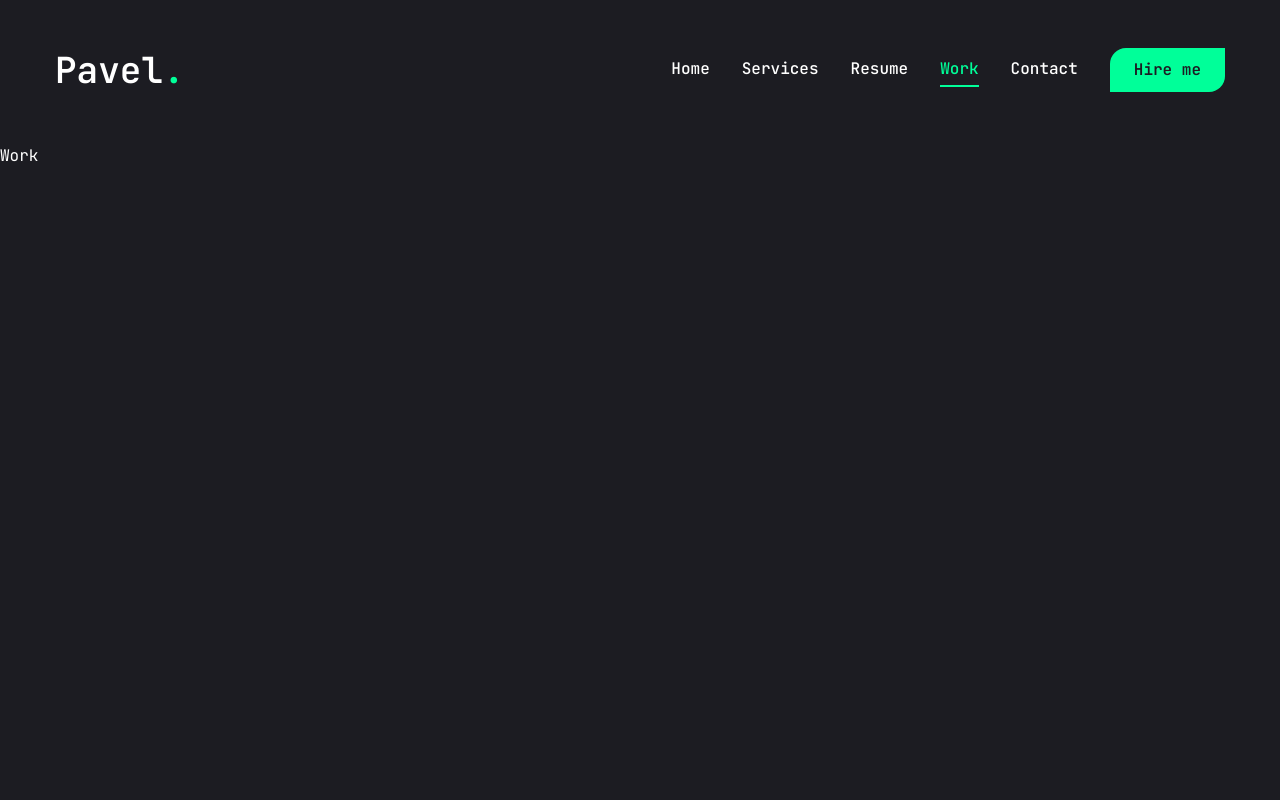
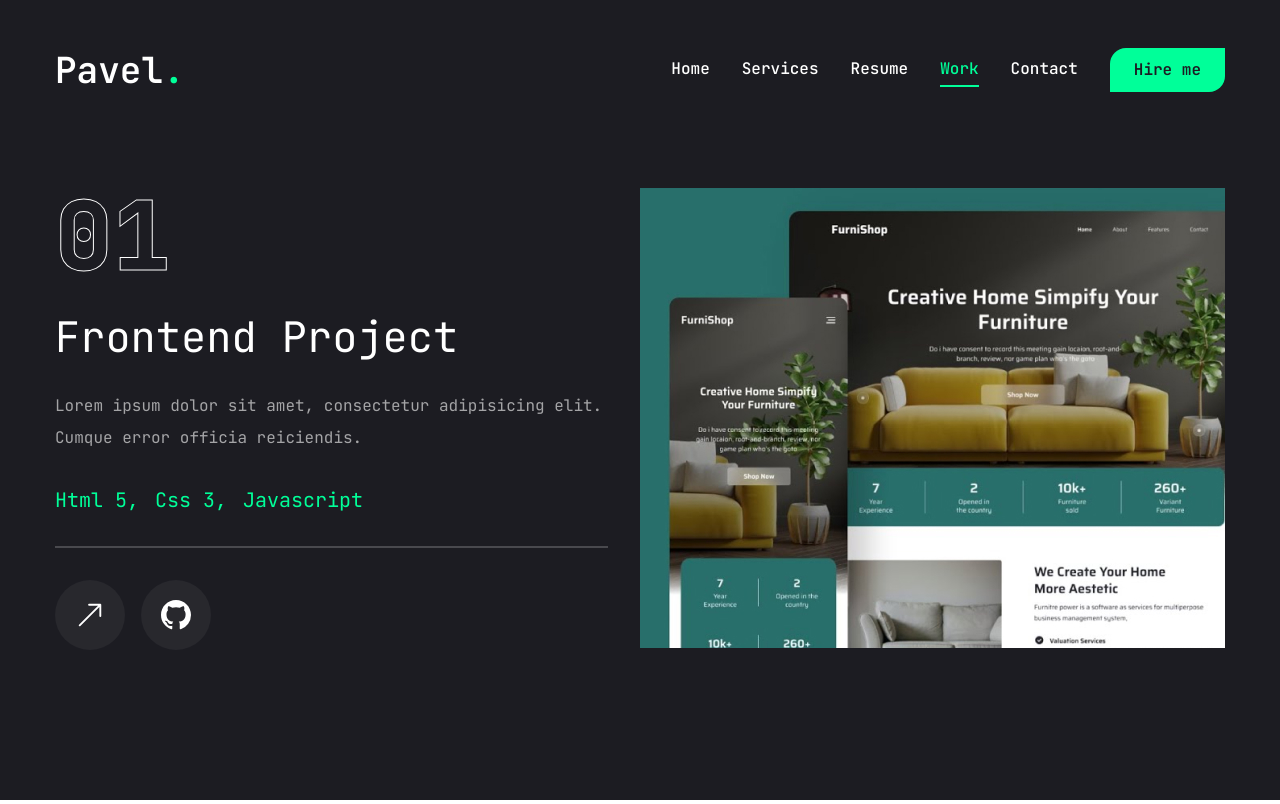
Before and after one commit to solidados/my-portfolio, a Next.js app: page /work in a window 1280 px wide. Built offline with nearby package versions, Linux system fonts and the light colour scheme.

Commit message:
feat: add work page and style it

```diff
--- a/app/work/page.tsx
+++ b/app/work/page.tsx
@@ -1,7 +1,174 @@
-import { FC } from "react";
+"use client";
 
+import { FC, useState } from "react";
+import { motion } from "framer-motion";
+import { Swiper, SwiperSlide } from "swiper/react";
+import type { Swiper as SwiperType } from "swiper";
+
+import Link from "next/link";
+import Image from "next/image";
+
+import {
+  Tooltip,
+  TooltipContent,
+  TooltipProvider,
+  TooltipTrigger,
+} from "@/components/ui/tooltip";
+import { BsArrowUpRight, BsGithub } from "react-icons/bs";
+
+import "swiper/css";
+
+type TStack = {
+  name: string;
+};
+
+interface IProject {
+  num: string;
+  category: string;
+  title: string;
+  description: string;
+  stack: TStack[];
+  image: string;
+  live: string;
+  github: string;
+}
+
+const projects: IProject[] = [
+  {
+    num: "01",
+    category: "frontend",
+    title: "project 1",
+    description:
+      "Lorem ipsum dolor sit amet, consectetur adipisicing elit. Cumque error officia reiciendis.",
+    stack: [{ name: "Html 5" }, { name: "Css 3" }, { name: "Javascript" }],
+    image: "/assets/work/thumb1.png",
+    live: "",
+    github: "https://github.com/solidados",
+  },
+  {
+    num: "02",
+    category: "fullstack",
+    title: "project 2",
+    description: "Lorem ipsum dolor sit amet, consectetur adipisicing elit.",
+    stack: [{ name: "React" }, { name: "Typescript" }, { name: "Node.js" }],
+    image: "/assets/work/thumb2.png",
+    live: "",
+    github: "",
+  },
+  {
+    num: "03",
+    category: "backend",
+    title: "project 3",
+    description:
+      "Lorem ipsum dolor sit amet, consectetur adipisicing elit. Accusamus, corporis explicabo harum nisi nostrum quaerat quasi reprehenderit sed vero voluptatem. Aliquam cupiditate est facere inventore.",
+    stack: [
+      { name: "Nest.js" },
+      { name: "Prisma" },
+      { name: "typeORM" },
+      { name: "Typescript" },
+    ],
+    image: "/assets/work/thumb3.png",
+    live: "",
+    github: "https://github.com/solidados",
+  },
+];
+
+// https://youtu.be/dImgZ_AH7uA?si=5ukCbqF7jGRBUmt3&t=8289
 const Work: FC = () => {
-  return <div>Work</div>;
+  const [project, setProject] = useState<IProject>(projects[0]);
+
+  const handleSlideChange = (swiper: SwiperType) => {
+    // get current slide index
+    const currentIndex = swiper.activeIndex;
+    // update project state based on current slide index
+    setProject(projects[currentIndex]);
+  };
+
+  return (
+    <motion.div
+      initial={{ opacity: 0 }}
+      animate={{ opacity: 1 }}
+      className="min-h-[80vh] flex flex-col justify-center py-12 xl:px-0"
+    >
+      <div className="container mx-auto">
+        <div className="flex flex-col xl:flex-row xl:gap-[2rem]">
+          <div className="w-full xl:w-[50%] xl:h-[460px] flex flex-col xl:justify-between order-2 xl:order-none">
+            <div className="flex flex-col gap-[2rem] h-[50%] select-none">
+              <div className="text-8xl leading-none font-extrabold text-transparent text-outline">
+                {project.num}
+              </div>
+              <h2 className="text-[2.625rem] leading-none text-white group-hover:text-accent transition-all duration-500 capitalize">
+                {project.category} project
+              </h2>
+              <p className="text-white/60">{project.description}</p>
+              <ul className="flex gap-4">
+                {project.stack.map((item, index) => (
+                  <li key={index} className="text-xl text-accent">
+                    {item.name}
+                    {index !== project.stack.length - 1 && ","}
+                  </li>
+                ))}
+              </ul>
+              <div className="border border-white/20" />
+              <div className="flex items-center gap-4">
+                <Link href={project.live}>
+                  <TooltipProvider delayDuration={100}>
+                    <Tooltip>
+                      <TooltipTrigger className="w-[4.375rem] h-[4.375rem] rounded-full bg-white/5 flex justify-center items-center group">
+                        <BsArrowUpRight className="text-white text-3xl group-hover:text-accent" />
+                      </TooltipTrigger>
+                      <TooltipContent>
+                        <p>Live Project</p>
+                      </TooltipContent>
+                    </Tooltip>
+                  </TooltipProvider>
+                </Link>
+
+                {project.github && (
+                  <Link href={project.github}>
+                    <TooltipProvider delayDuration={100}>
+                      <Tooltip>
+                        <TooltipTrigger className="w-[4.375rem] h-[4.375rem] rounded-full bg-white/5 flex justify-center items-center group">
+                          <BsGithub className="text-white text-3xl group-hover:text-accent" />
+                        </TooltipTrigger>
+                        <TooltipContent>
+                          <p>GitHub repository</p>
+                        </TooltipContent>
+                      </Tooltip>
+                    </TooltipProvider>
+                  </Link>
+                )}
+              </div>
+            </div>
+          </div>
+          <div className="w-full xl:w-[50%]">
+            <Swiper
+              spaceBetween={30}
+              slidesPerView={1}
+              className="xl:h-[520px] mb-12"
+              onSlideChange={handleSlideChange}
+            >
+              {projects.map((project, index) => (
+                <SwiperSlide key={index} className="w-full">
+                  <div className="h-[460px] relative group flex justify-center items-center bg-pink-50/20">
+                    <div></div>
+                    <div className="relative w-full h-full">
+                      <Image
+                        src={project.image}
+                        fill
+                        className="object-cover overflow-hidden"
+                        alt={project.title}
+                      />
+                    </div>
+                  </div>
+                </SwiperSlide>
+              ))}
+            </Swiper>
+          </div>
+        </div>
+      </div>
+    </motion.div>
+  );
 };
 
 export default Work;
--- a/package.json
+++ b/package.json
@@ -26,6 +26,7 @@
     "react-countup": "^6.5.3",
     "react-dom": "^18",
     "react-icons": "^5.5.0",
+    "swiper": "^11.2.8",
     "tailwind-merge": "^3.1.0",
     "tailwindcss-animate": "^1.0.7"
   },
```
Also changed, not shown: 1 other file (tests, documents, lock files or other folders).
